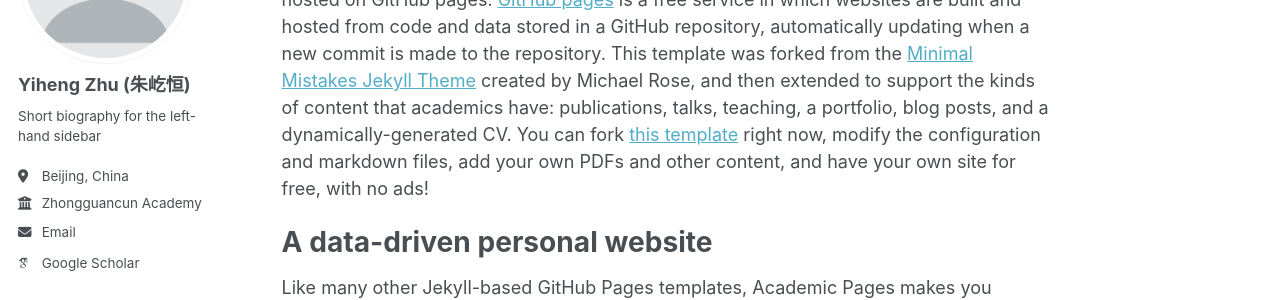
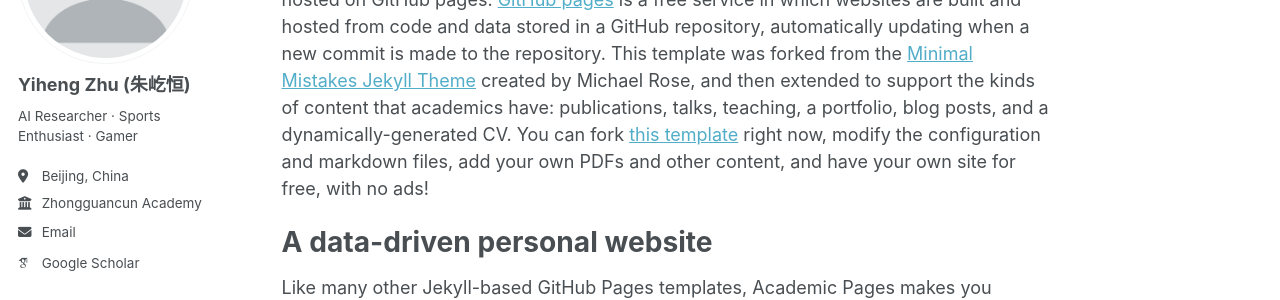
Before and after one commit to derrickzhu147/derrickzhu147.github.io, a Jekyll site: the page built from _pages/about.md, in a window 1280 px wide. Shown: the part 210-510 px from the top of the page. Built offline with Jekyll 4.4.1, drawn with Linux system fonts in a browser that asks for light colours; some web fonts are replaced.

Commit message:
Update _config.yml

```diff
--- a/_config.yml
+++ b/_config.yml
@@ -25,7 +25,7 @@ author:
   avatar           : "profile.png"
   name             : "Yiheng Zhu (朱屹恒)"
   pronouns         : # example: "she/her"
-  bio              : "Short biography for the left-hand sidebar"
+  bio              : "AI Researcher · Sports Enthusiast · Gamer"
   location         : "Beijing, China"
   employer         : "Zhongguancun Academy"
   uri              : # URL
```
